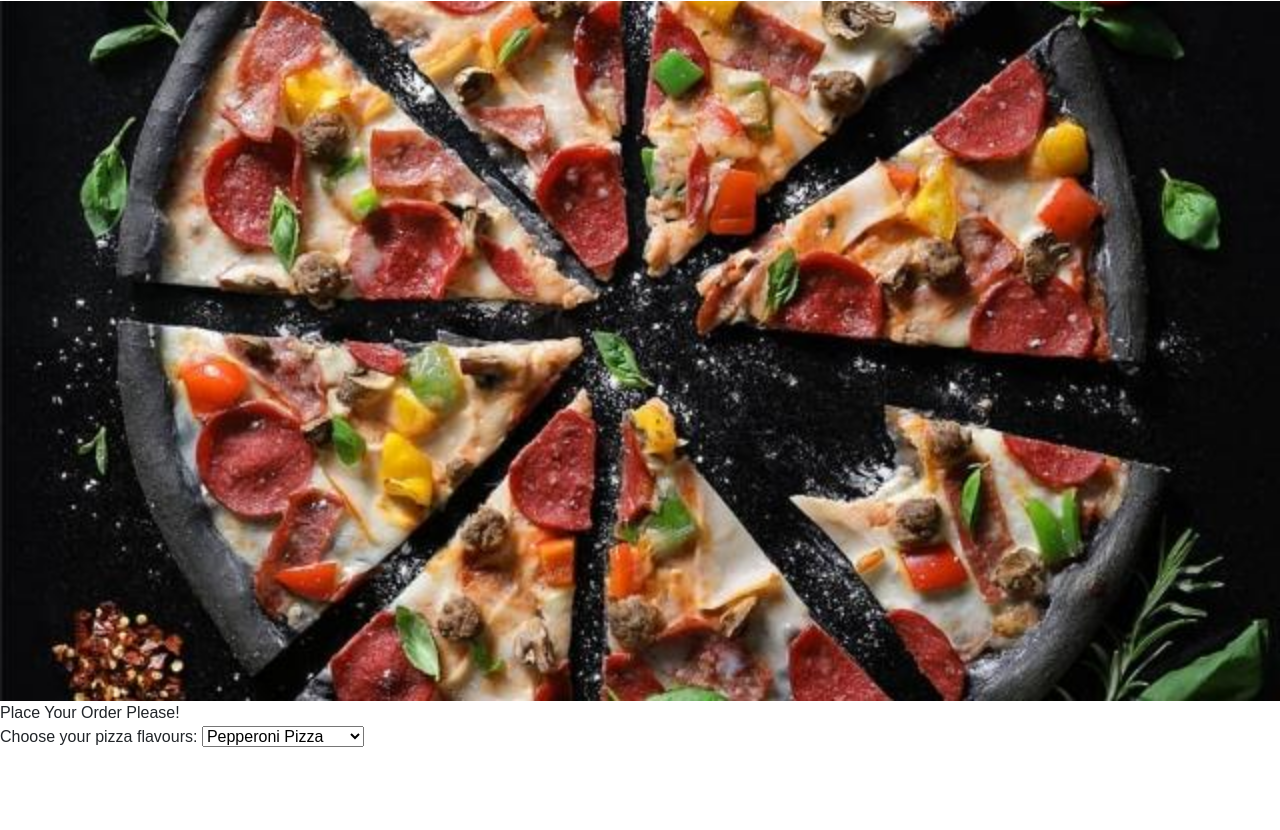
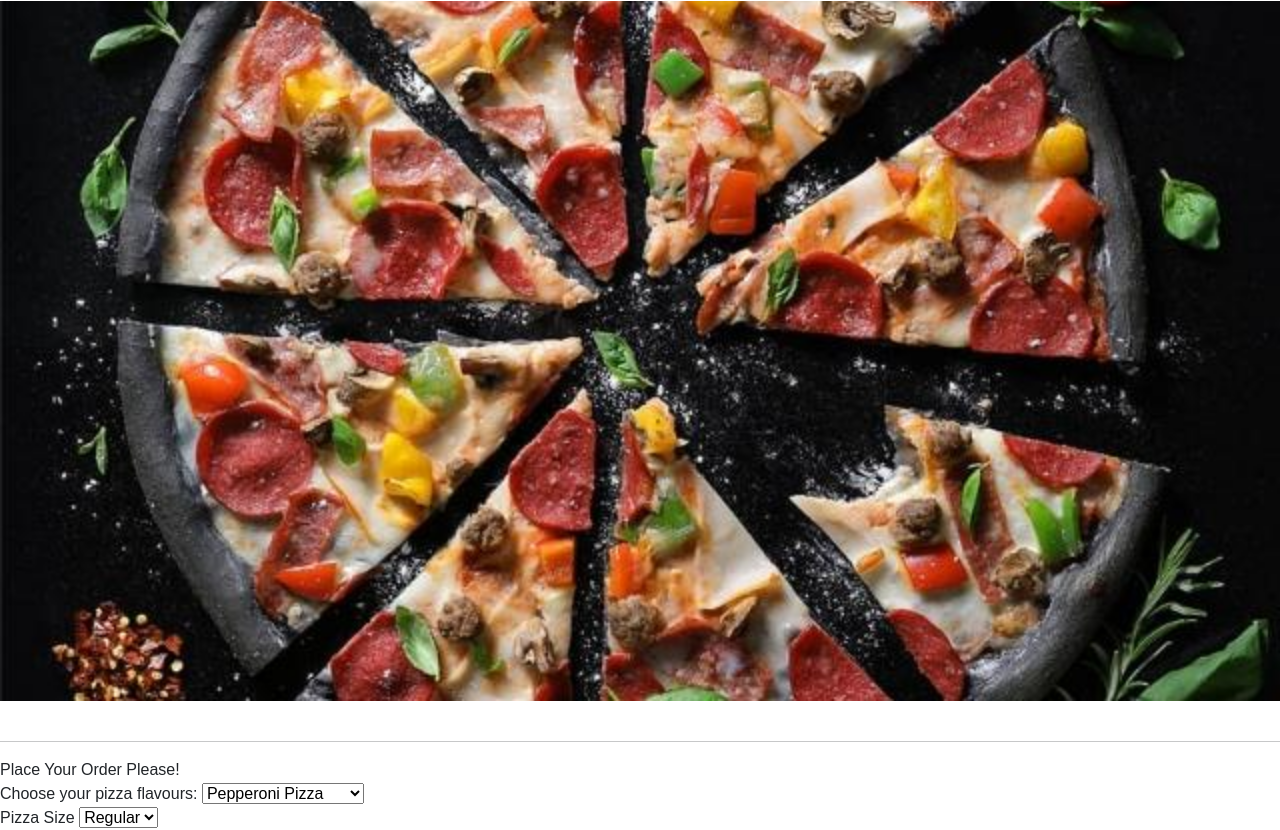
Before and after one commit to AdamuWanganya/pizza-centre, a plain HTML site: page index.html in a window 1280 px wide. Shown: the part 99-929 px from the top of the page. Before the commit the page ends 848 px from the top, so only its background shows below. Drawn offline with nearby package versions, Linux system fonts and the light colour scheme.

Commit message:
Add select option for pizza size

```diff
--- a/index.html
+++ b/index.html
@@ -32,19 +32,27 @@
         </ul>
     </nav>
     <section></section>
+    <br>
+    <hr>
     <div class="order">Place Your Order Please!</div>
     <row class="order">
         <div class="column">
             <label for="falvours">Choose your pizza flavours:</label>
             <!--<select class="custom-select custom-select-md mb-3 flavour" required> -->
-            <select name="flavour" id="flavour">
+            <select name="flavour" id="flavour" required>
              <option value="pepperoni">Pepperoni Pizza</option>
              <option value="meat">Meat Pizza</option>
              <option value="margherita">Margherita Pizza</option>
              <option value="bbq">BBQ Chicken Pizza</option>
              <option value="hawaiian">Hawaiian Pizza</option>
              </select>
-
+            <br>
+            <label for="size">Pizza Size</label>
+            <select id="size" required>
+                <option value="regular">Regular</option>
+                <option value="medium">Medium</option>
+                <option value="large">Large</option>
+            </select>
         </div>
     </row>
 
```
